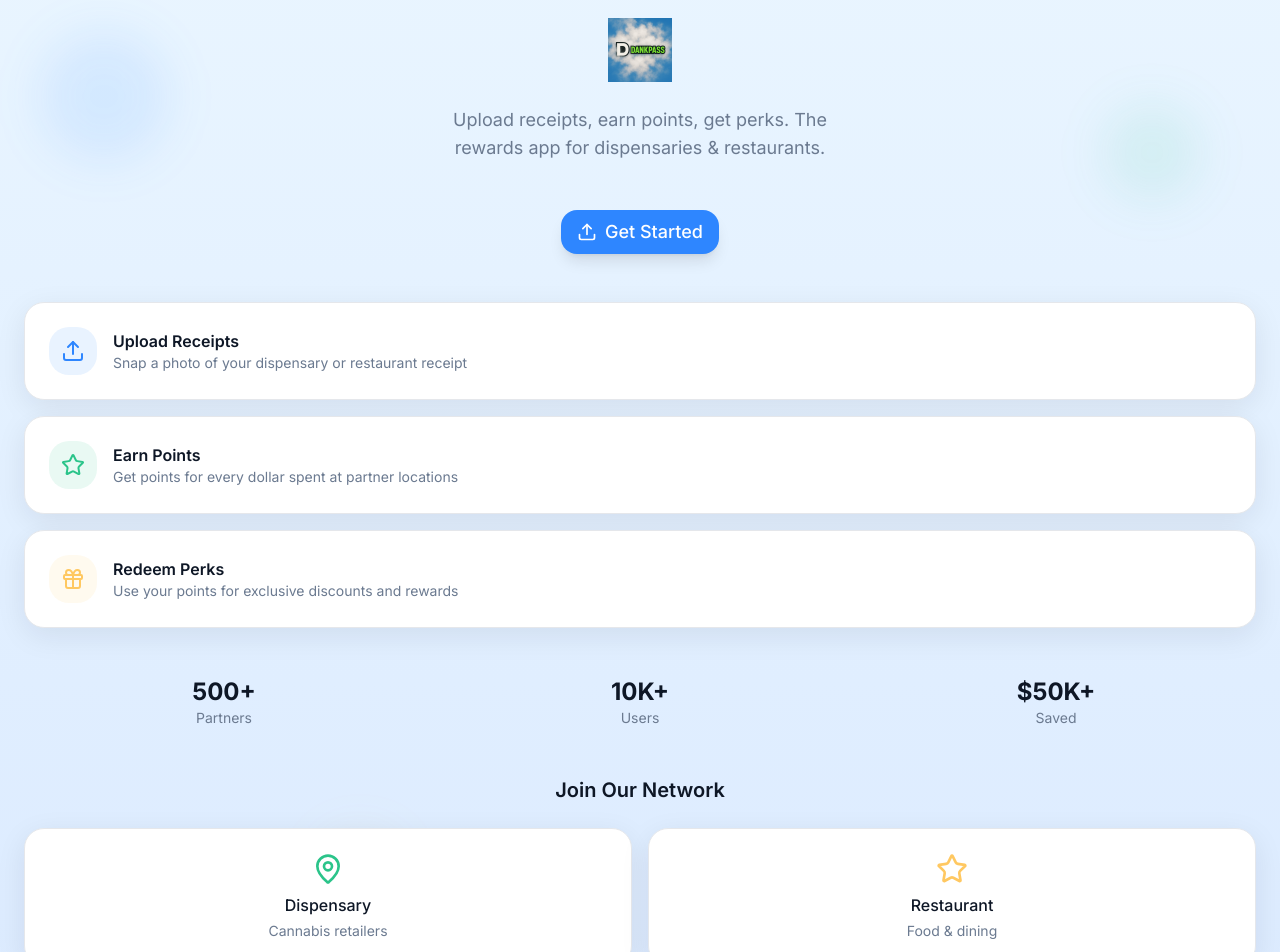
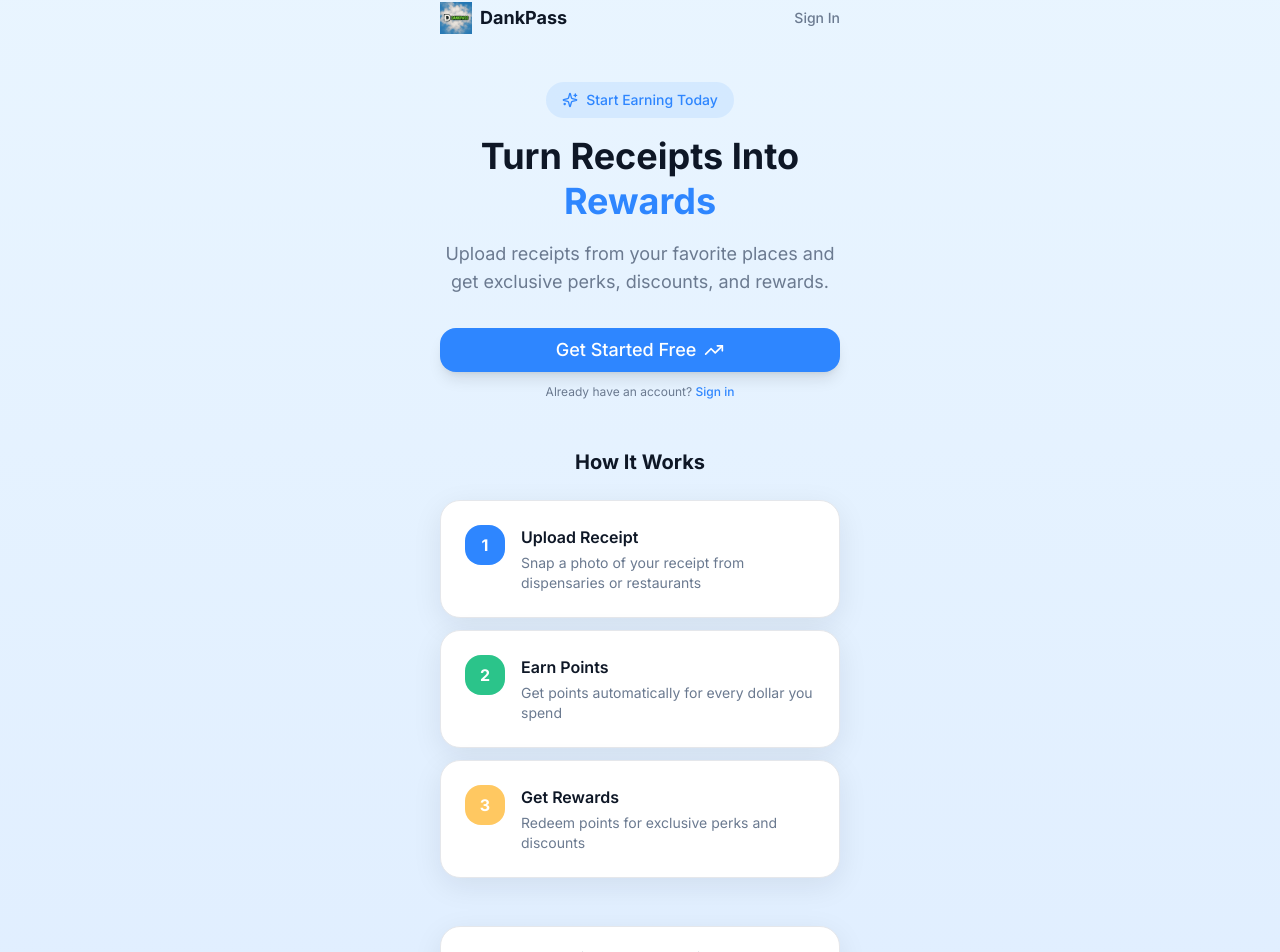
Before and after one commit to asddataking/dankpass, a Next.js app: page / in a window 1280 px wide. Shown: the part 46-998 px from the top of the page. Built offline with nearby package versions, Linux system fonts and the light colour scheme; what @stackframe/stack would draw is missing.

Commit message:
Fixed homepage

```diff
--- a/src/app/page.tsx
+++ b/src/app/page.tsx
@@ -1,6 +1,6 @@
 import { Metadata } from 'next';
 import Link from 'next/link';
-import { Upload, Gift, MapPin, Star } from 'lucide-react';
+import { Upload, Gift, MapPin, Star, TrendingUp, Sparkles, Crown, Users } from 'lucide-react';
 import { Logo } from '@/components/Logo';
 
 export const metadata: Metadata = {
@@ -11,111 +11,147 @@ export const metadata: Metadata = {
 export default function HomePage() {
   return (
     <div className="min-h-screen">
-      {/* Hero Section */}
-      <div className="relative overflow-hidden">
-        {/* Background Elements */}
-        <div className="absolute inset-0">
-          <div className="absolute top-20 left-10 w-32 h-32 bg-brand-primary/10 rounded-full blur-xl animate-float"></div>
-          <div className="absolute top-40 right-20 w-24 h-24 bg-brand-success/10 rounded-full blur-xl animate-float" style={{ animationDelay: '1s' }}></div>
-          <div className="absolute bottom-20 left-1/4 w-20 h-20 bg-brand-warn/10 rounded-full blur-xl animate-float" style={{ animationDelay: '2s' }}></div>
+      <div className="max-w-md mx-auto px-6 pt-12 pb-24">
+        {/* Header with Logo */}
+        <div className="flex justify-between items-center mb-12">
+          <Logo size="md" showText={true} />
+          <div className="flex gap-2">
+            <Link href="/auth/signin" className="text-brand-subtle hover:text-brand-ink transition-colors text-sm font-medium">
+              Sign In
+            </Link>
+          </div>
         </div>
 
-        <div className="relative z-10 px-6 pt-16 pb-8">
-          {/* Logo/Header */}
+        {/* Hero Section */}
         <div className="text-center mb-12">
-            <div className="flex justify-center mb-6">
-              <Logo size="xl" showText={false} />
+          <div className="inline-flex items-center gap-2 bg-brand-primary/10 text-brand-primary px-4 py-2 rounded-full mb-4">
+            <Sparkles className="w-4 h-4" />
+            <span className="text-sm font-medium">Start Earning Today</span>
           </div>
-            <p className="text-lg text-brand-subtle max-w-sm mx-auto">
-              Upload receipts, earn points, get perks. The rewards app for dispensaries & restaurants.
+
+          <h1 className="text-4xl font-bold text-brand-ink mb-4 leading-tight">
+            Turn Receipts Into
+            <span className="text-brand-primary"> Rewards</span>
+          </h1>
+
+          <p className="text-brand-subtle text-lg mb-8">
+            Upload receipts from your favorite places and get exclusive perks, discounts, and rewards.
+          </p>
+
+          {/* CTA Buttons */}
+          <div className="space-y-3">
+            <Link href="/auth/signup" className="btn-primary w-full flex items-center justify-center gap-2 text-lg py-4">
+              Get Started Free
+              <TrendingUp className="w-5 h-5" />
+            </Link>
+            <p className="text-xs text-brand-subtle">
+              Already have an account? <Link href="/auth/signin" className="text-brand-primary font-medium">Sign in</Link>
             </p>
           </div>
-
-          {/* Main CTA */}
-          <div className="text-center mb-12">
-            <Link href="/auth/signin" className="btn-primary inline-flex items-center gap-2 text-lg px-8 py-4">
-              <Upload className="w-5 h-5" />
-              Get Started
-            </Link>
         </div>
 
-          {/* Feature Cards */}
-          <div className="space-y-4 mb-12">
-            <div className="card hover:-translate-y-1 hover:shadow-[0_12px_32px_rgba(14,23,38,0.12)] transition-all">
-              <div className="flex items-center gap-4">
-                <div className="w-12 h-12 bg-brand-primary/10 rounded-2xl flex items-center justify-center">
-                  <Upload className="w-6 h-6 text-brand-primary" />
+        {/* How It Works */}
+        <div className="mb-12">
+          <h2 className="text-xl font-bold text-brand-ink mb-6 text-center">How It Works</h2>
+
+          <div className="space-y-3">
+            <div className="card">
+              <div className="flex items-start gap-4">
+                <div className="w-10 h-10 bg-brand-primary rounded-xl flex items-center justify-center flex-shrink-0 text-white font-bold">
+                  1
                 </div>
-                <div>
-                  <h3 className="font-semibold text-brand-ink">Upload Receipts</h3>
-                  <p className="muted">Snap a photo of your dispensary or restaurant receipt</p>
+                <div className="flex-1">
+                  <h3 className="font-semibold text-brand-ink mb-1">Upload Receipt</h3>
+                  <p className="text-sm text-brand-subtle">Snap a photo of your receipt from dispensaries or restaurants</p>
                 </div>
               </div>
             </div>
 
-            <div className="card hover:-translate-y-1 hover:shadow-[0_12px_32px_rgba(14,23,38,0.12)] transition-all">
-              <div className="flex items-center gap-4">
-                <div className="w-12 h-12 bg-brand-success/10 rounded-2xl flex items-center justify-center">
-                  <Star className="w-6 h-6 text-brand-success" />
+            <div className="card">
+              <div className="flex items-start gap-4">
+                <div className="w-10 h-10 bg-brand-success rounded-xl flex items-center justify-center flex-shrink-0 text-white font-bold">
+                  2
                 </div>
-                <div>
-                  <h3 className="font-semibold text-brand-ink">Earn Points</h3>
-                  <p className="muted">Get points for every dollar spent at partner locations</p>
+                <div className="flex-1">
+                  <h3 className="font-semibold text-brand-ink mb-1">Earn Points</h3>
+                  <p className="text-sm text-brand-subtle">Get points automatically for every dollar you spend</p>
                 </div>
               </div>
             </div>
 
-            <div className="card hover:-translate-y-1 hover:shadow-[0_12px_32px_rgba(14,23,38,0.12)] transition-all">
-              <div className="flex items-center gap-4">
-                <div className="w-12 h-12 bg-brand-warn/10 rounded-2xl flex items-center justify-center">
-                  <Gift className="w-6 h-6 text-brand-warn" />
+            <div className="card">
+              <div className="flex items-start gap-4">
+                <div className="w-10 h-10 bg-brand-warn rounded-xl flex items-center justify-center flex-shrink-0 text-white font-bold">
+                  3
                 </div>
-                <div>
-                  <h3 className="font-semibold text-brand-ink">Redeem Perks</h3>
-                  <p className="muted">Use your points for exclusive discounts and rewards</p>
+                <div className="flex-1">
+                  <h3 className="font-semibold text-brand-ink mb-1">Get Rewards</h3>
+                  <p className="text-sm text-brand-subtle">Redeem points for exclusive perks and discounts</p>
+                </div>
               </div>
             </div>
           </div>
         </div>
 
         {/* Stats */}
-          <div className="grid grid-cols-3 gap-4 mb-12">
-            <div className="text-center">
-              <div className="text-2xl font-bold text-brand-ink">500+</div>
-              <div className="muted">Partners</div>
+        <div className="card mb-12">
+          <div className="grid grid-cols-3 divide-x divide-gray-200">
+            <div className="text-center px-4">
+              <div className="text-2xl font-bold text-brand-primary">500+</div>
+              <div className="text-xs text-brand-subtle mt-1">Partners</div>
             </div>
-            <div className="text-center">
-              <div className="text-2xl font-bold text-brand-ink">10K+</div>
-              <div className="muted">Users</div>
+            <div className="text-center px-4">
+              <div className="text-2xl font-bold text-brand-primary">10K+</div>
+              <div className="text-xs text-brand-subtle mt-1">Users</div>
             </div>
-            <div className="text-center">
-              <div className="text-2xl font-bold text-brand-ink">$50K+</div>
-              <div className="muted">Saved</div>
+            <div className="text-center px-4">
+              <div className="text-2xl font-bold text-brand-primary">$50K</div>
+              <div className="text-xs text-brand-subtle mt-1">Saved</div>
+            </div>
+          </div>
+        </div>
+
+        {/* Premium CTA */}
+        <div className="card bg-gradient-to-r from-brand-primary/10 to-brand-success/10 border-brand-primary/20 mb-12">
+          <div className="flex items-center gap-4">
+            <div className="w-12 h-12 bg-brand-primary/10 rounded-xl flex items-center justify-center flex-shrink-0">
+              <Crown className="w-6 h-6 text-brand-primary" />
+            </div>
+            <div className="flex-1">
+              <h3 className="font-semibold text-brand-ink mb-1">Go Premium</h3>
+              <p className="text-xs text-brand-subtle">Earn 1.5x points on every upload for just $7/month</p>
+            </div>
           </div>
         </div>
 
         {/* Partner Types */}
-          <div className="space-y-4">
-            <h2 className="text-xl font-semibold text-center text-brand-ink mb-6">Join Our Network</h2>
+        <div>
+          <h2 className="text-lg font-bold text-brand-ink mb-4">Are you a business?</h2>
 
-            <div className="grid grid-cols-2 gap-4">
+          <div className="grid grid-cols-2 gap-3">
             <Link href="/join/dispensary" className="card hover:-translate-y-1 hover:shadow-[0_12px_32px_rgba(14,23,38,0.12)] transition-all">
-                <div className="text-center">
-                  <MapPin className="w-8 h-8 text-brand-success mx-auto mb-2" />
-                  <h3 className="font-medium text-brand-ink">Dispensary</h3>
-                  <p className="muted mt-1">Cannabis retailers</p>
+              <div className="text-center py-2">
+                <MapPin className="w-6 h-6 text-brand-success mx-auto mb-2" />
+                <h3 className="font-medium text-brand-ink text-sm">Dispensary</h3>
+                <p className="text-xs text-brand-subtle mt-1">Join network</p>
               </div>
             </Link>
 
             <Link href="/join/restaurant" className="card hover:-translate-y-1 hover:shadow-[0_12px_32px_rgba(14,23,38,0.12)] transition-all">
-                <div className="text-center">
-                  <Star className="w-8 h-8 text-brand-warn mx-auto mb-2" />
-                  <h3 className="font-medium text-brand-ink">Restaurant</h3>
-                  <p className="muted mt-1">Food & dining</p>
+              <div className="text-center py-2">
+                <Star className="w-6 h-6 text-brand-warn mx-auto mb-2" />
+                <h3 className="font-medium text-brand-ink text-sm">Restaurant</h3>
+                <p className="text-xs text-brand-subtle mt-1">Join network</p>
               </div>
             </Link>
           </div>
         </div>
+
+        {/* Footer */}
+        <div className="mt-12 text-center">
+          <p className="text-xs text-brand-subtle">
+            © 2024 DankPass. All rights reserved.
+          </p>
         </div>
       </div>
     </div>
```
Lines whose indentation alone changed are shown as unchanged.
